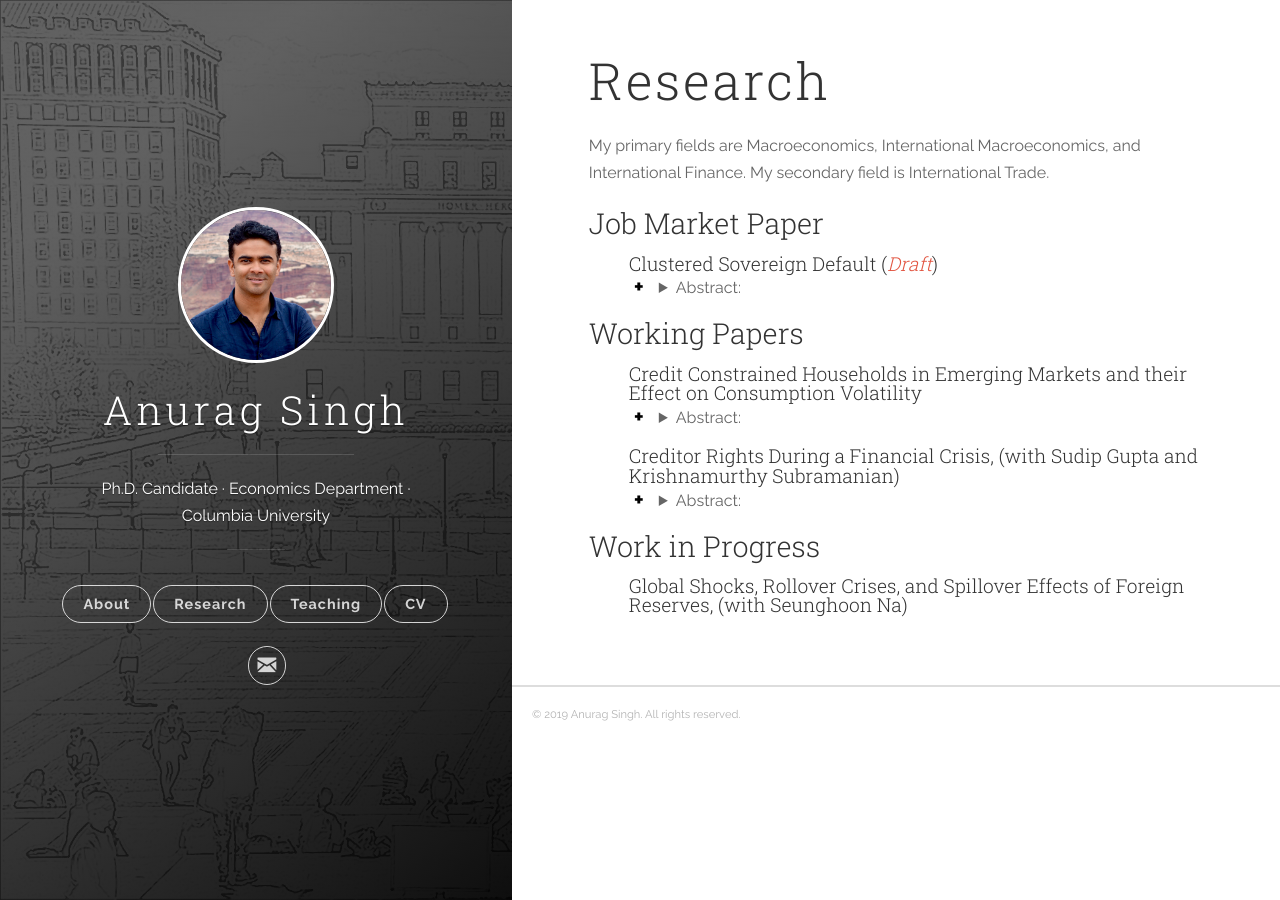
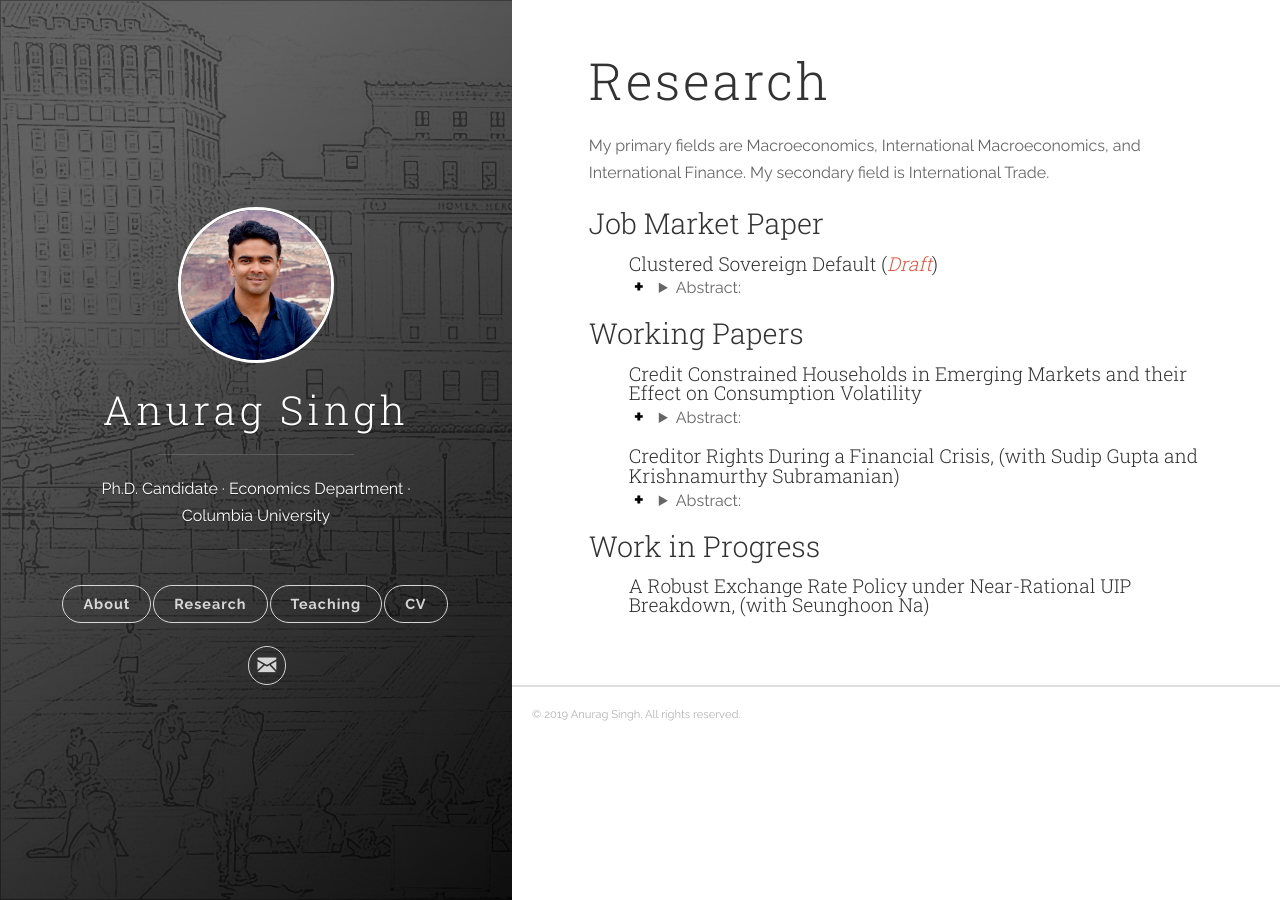
Before and after one commit to vinayakiyer/vinayakiyer.github.io, a Jekyll site: the page built from _posts/2018-06-13-research.markdown, in a window 1280 px wide. Built offline with Jekyll 4.4.1, drawn with Linux system fonts in a browser that asks for light colours.

Commit message:
Update 2018-06-13-research.markdown

```diff
--- a/_posts/2018-06-13-research.markdown
+++ b/_posts/2018-06-13-research.markdown
@@ -35,5 +35,5 @@ tags: [jekyll]
 
 <h3 id="work-in-progress">Work in Progress</h3>
 <ul>
-  <h4><b>Global Shocks, Rollover Crises, and Spillover Effects of Foreign Reserves</b>, (with Seunghoon Na)</h4>
+  <h4><b>A Robust Exchange Rate Policy under Near-Rational UIP Breakdown</b>, (with Seunghoon Na)</h4>
 </ul>
```
